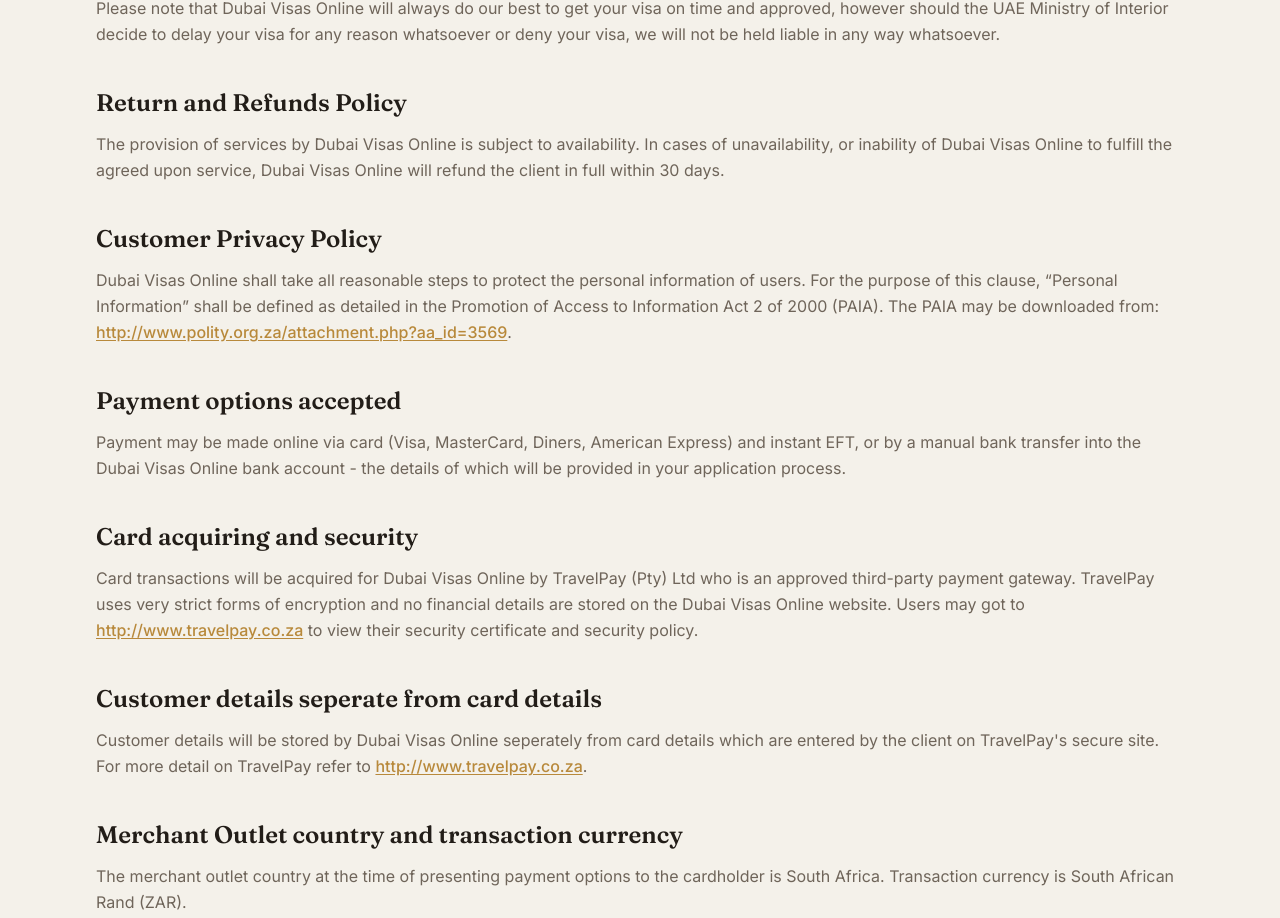
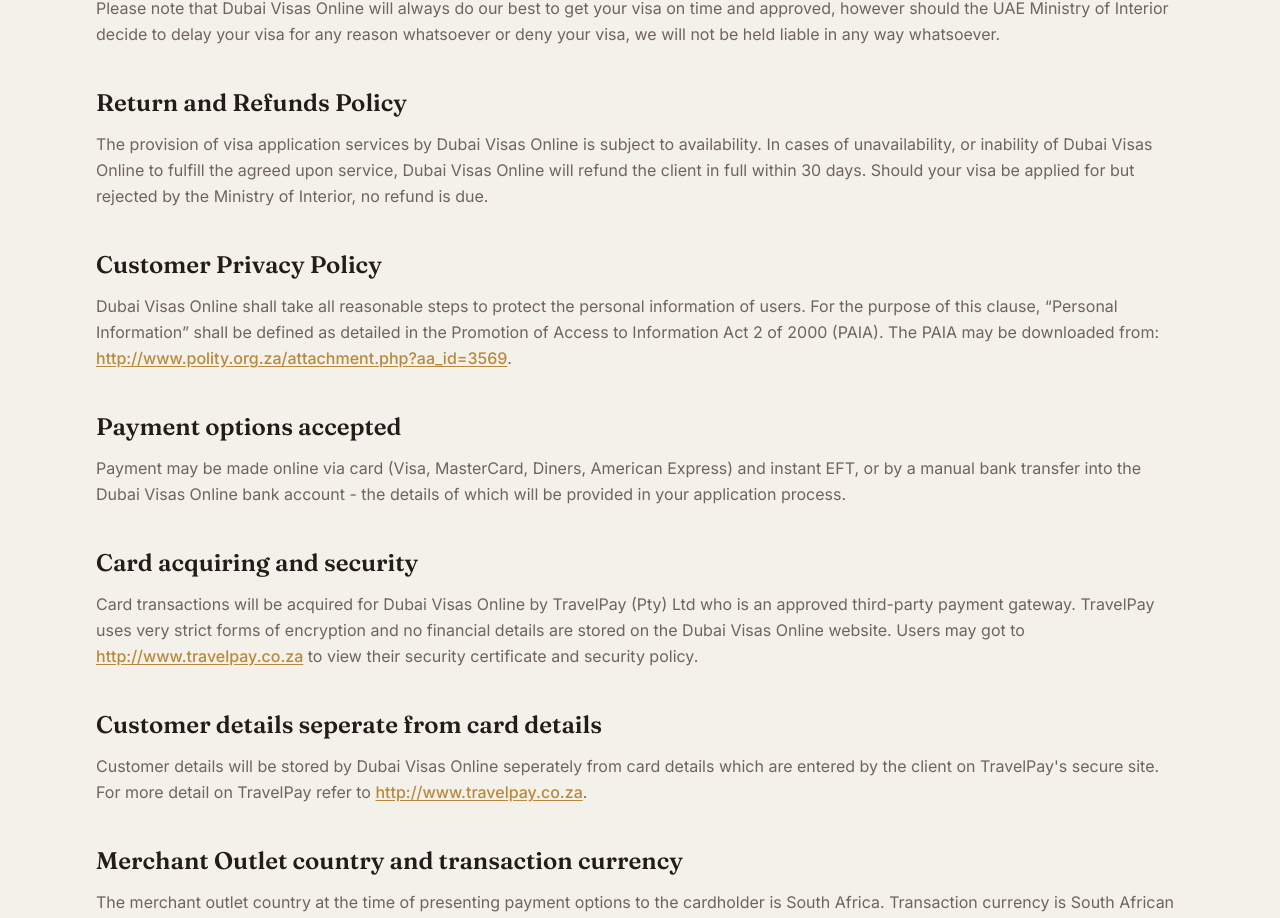
Before and after one commit to bvtonder1980-cmd/dubavisas, a Next.js app: page /terms in a window 1280 px wide. Shown: the part 1172-2090 px from the top of the page. Built offline with nearby package versions, Linux system fonts and the light colour scheme.

Commit message:
feat: clarify refund policy in terms page with additional rejection clause
Co-authored-by: bvtonder1980-cmd <275993852+bvtonder1980-cmd@users.noreply.github.com>

```diff
--- a/app/terms/page.tsx
+++ b/app/terms/page.tsx
@@ -33,7 +33,7 @@ export default function TermsPage() {
         {
           heading: "Return and Refunds Policy",
           paragraphs: [
-            "The provision of services by Dubai Visas Online is subject to availability. In cases of unavailability, or inability of Dubai Visas Online to fulfill the agreed upon service, Dubai Visas Online will refund the client in full within 30 days.",
+            "The provision of visa application services by Dubai Visas Online is subject to availability. In cases of unavailability, or inability of Dubai Visas Online to fulfill the agreed upon service, Dubai Visas Online will refund the client in full within 30 days. Should your visa be applied for but rejected by the Ministry of Interior, no refund is due.",
           ],
         },
         {
```
